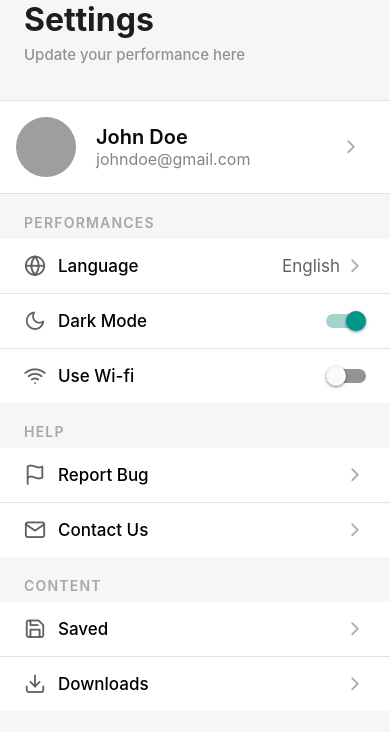
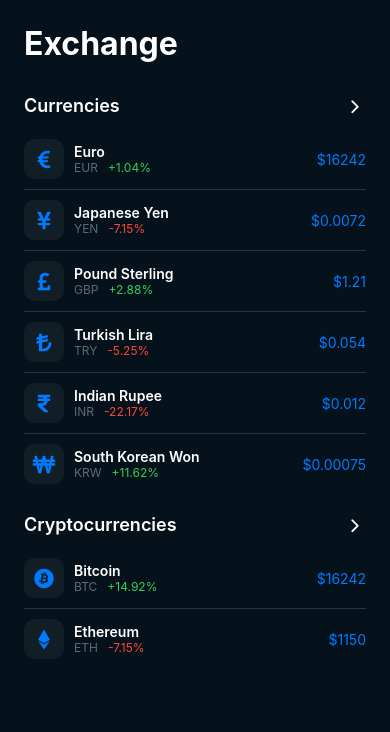
Before and after one commit to tuan782000/react_native_ui, a React Native app: screen / in a window 390 px wide. Shown: the top 732 px of the page. Built offline with nearby package versions, Linux system fonts and the light colour scheme; grey boxes are pictures that could not be loaded.

Commit message:
List and some logic operator

```diff
--- a/App.tsx
+++ b/App.tsx
@@ -1,6 +1,6 @@
 import { View, Text, SafeAreaView } from 'react-native'
 import React from 'react'
-import { LoginScreen, RegisterScreen, SettingScreen } from './screens'
+import { ListCryptoScreen, LoginScreen, RegisterScreen, SettingScreen } from './screens'
 
 type Props = {}
 
@@ -9,7 +9,8 @@
     <>
       {/* <LoginScreen /> */}
       {/* <RegisterScreen /> */}
-      <SettingScreen />
+      {/* <SettingScreen /> */}
+      <ListCryptoScreen />
     </>
   )
 }
--- /dev/null
+++ b/screens/04_List_Crypto_Screen/index.tsx
@@ -0,0 +1,163 @@
+import { SafeAreaView, ScrollView, StatusBar, StyleSheet, Text, TouchableOpacity, View } from 'react-native'
+import React from 'react'
+import FeatherIcon from 'react-native-vector-icons/Feather'
+import FontAwesome from 'react-native-vector-icons/FontAwesome5';
+
+
+const items = [
+    {
+        title: 'Currencies',
+        data: [
+            {
+                icon: 'euro-sign',
+                name: 'Euro',
+                symbol: 'EUR',
+                change: 1.04,
+                price: 16242,
+            },
+            {
+                icon: 'yen-sign',
+                name: 'Japanese Yen',
+                symbol: 'YEN',
+                change: -7.15,
+                price: 0.0072,
+            },
+            {
+                icon: 'pound-sign',
+                name: 'Pound Sterling',
+                symbol: 'GBP',
+                change: 2.88,
+                price: 1.21,
+            },
+            {
+                icon: 'lira-sign',
+                name: 'Turkish Lira',
+                symbol: 'TRY',
+                change: -5.25,
+                price: 0.054,
+            },
+            {
+                icon: 'rupee-sign',
+                name: 'Indian Rupee',
+                symbol: 'INR',
+                change: -22.17,
+                price: 0.012,
+            },
+            {
+                icon: 'won-sign',
+                name: 'South Korean Won',
+                symbol: 'KRW',
+                change: 11.62,
+                price: 0.00075,
+            },
+        ],
+    },
+    {
+        title: 'Cryptocurrencies',
+        data: [
+            {
+                icon: 'bitcoin',
+                name: 'Bitcoin',
+                symbol: 'BTC',
+                change: 14.92,
+                price: 16242,
+            },
+            {
+                icon: 'ethereum',
+                name: 'Ethereum',
+                symbol: 'ETH',
+                change: -7.15,
+                price: 1150,
+            },
+        ],
+    },
+];
+
+
+const ListCryptoScreen = () => {
+  return (
+    <SafeAreaView style={{ backgroundColor: '#05121b', flex: 1 }}>
+        <ScrollView contentContainerStyle={styles.container}>
+            <StatusBar barStyle="light-content" />
+            <View style={styles.header}>
+                <Text style={styles.title}>Exchange</Text>
+            </View>
+            <View style={styles.body}>
+                {
+                    items.map(({title, data}, index) => (
+                        <View key={index}>
+                            <TouchableOpacity style={styles.rowTitle}>
+                                <Text style={{color: '#fff', fontSize: 18, fontWeight: '600'}}>{title}</Text>
+                                <FeatherIcon
+                                    name='chevron-right'
+                                    color="#fff"
+                                    size={22}
+                                />
+                            </TouchableOpacity>
+                            {
+                                data.map(({icon, name, symbol, change, price}, index) => (
+                                    <TouchableOpacity key={index} style={[{
+                                        flexDirection: 'row',
+                                        justifyContent: 'space-between',
+                                        alignItems: 'center',
+                                        borderTopWidth: 1,
+                                        paddingBottom: 10,
+                                        paddingTop: 10,
+                                        borderColor: '#26343d',
+                                        minHeight: 54,
+                                    }, index === 0 && { borderTopWidth: 0 }]}>
+                                        <View style={{backgroundColor: 'rgba(255, 255, 255, 0.05)', width: 40, height: 40, justifyContent: 'center', alignItems:'center', borderRadius: 10}}>
+                                            <FontAwesome name={icon} color='#007bff' size={20}/>
+                                        </View>
+                                        <View style={{flex: 1, paddingHorizontal: 10}}>
+                                            <Text style={{color: '#fff', fontWeight: 600}}>{name}</Text>
+                                            <View style={{flex: 1}}/>
+                                            <View style={{flexDirection: 'row', gap: 10}}>
+                                                <Text style={{color: '#5b6a73', fontSize: 12}}>{symbol}</Text>
+                                                <Text style={{color: change > 0 ? '#31d158' : '#ff463a', fontSize: 12}}>
+                                                    {change > 0 ? "+" : ""}
+                                                    {change}
+                                                    %
+                                                </Text>
+                                            </View>
+                                        </View>
+                                        <Text style={{color: '#007bff'}}>${price}</Text>
+                                    </TouchableOpacity>
+                                ))
+                            }
+                        </View>
+                    ))
+                }
+            </View>
+        </ScrollView>
+    </SafeAreaView>
+  )
+}
+
+export default ListCryptoScreen
+
+const styles = StyleSheet.create({
+    container: {
+        paddingVertical: 24,
+        paddingHorizontal: 0,
+    },
+    header: {
+        paddingHorizontal: 24,
+    },
+    title: {
+        fontSize: 32,
+        fontWeight: '700',
+        color: '#fff',
+        marginBottom: 12,
+    },
+    //
+    body: {
+        paddingHorizontal: 24
+    },
+    rowTitle: {
+        flexDirection: 'row',
+        justifyContent: 'space-between',
+        marginTop: 20,
+        marginBottom: 10
+    }
+})
--- a/screens/index.ts
+++ b/screens/index.ts
@@ -1,9 +1,11 @@
 import LoginScreen from './01_LoginScreen'
 import RegisterScreen from './02_RegisterScreen'
 import SettingScreen from './03_Setting_Screen'
+import ListCryptoScreen from './04_List_Crypto_Screen'
 
 export {
     LoginScreen,
     RegisterScreen,
-    SettingScreen
+    SettingScreen,
+    ListCryptoScreen
 }
```
